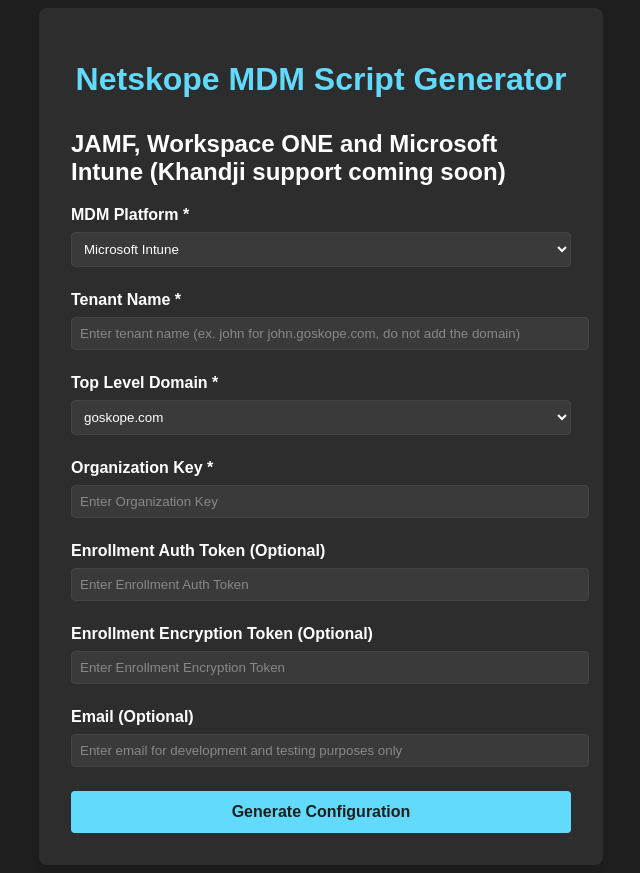
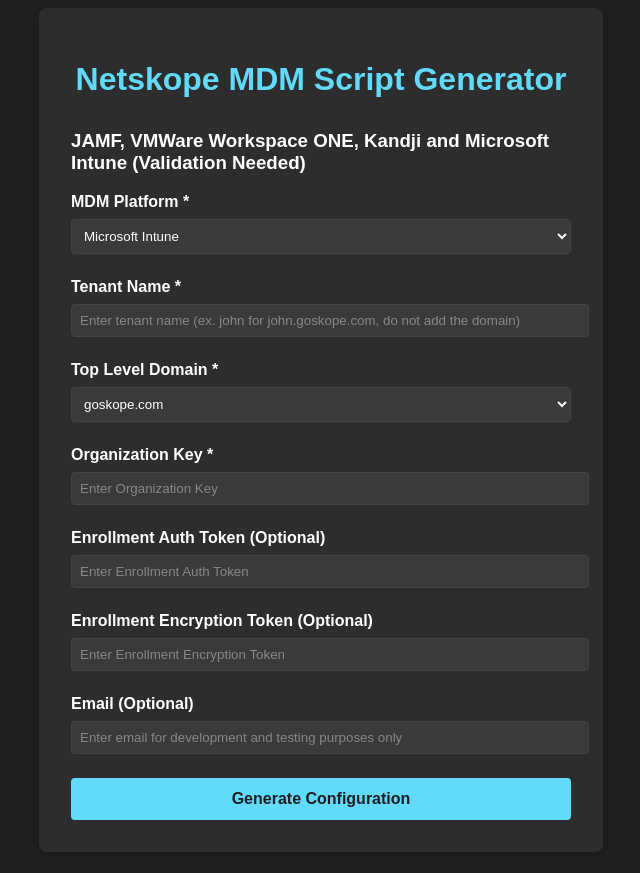
Before and after one commit to neerdael-nl/netskope-mac-mdm-config-gen, a React (Create React App) app in the folder client/: page / in a window 1280 px wide. Shown: the whole page, without its empty margins (319-959 px from the left). Built offline with nearby package versions, Linux system fonts and the light colour scheme; the HTML template or start-up script is replaced by a standard one.

Commit message:
updated subtitle

```diff
--- a/client/src/App.js
+++ b/client/src/App.js
@@ -70,7 +70,7 @@
     <div className="App">
       <div className="container">
         <h1>Netskope MDM Script Generator</h1>
-        <h2>JAMF, Workspace ONE and Microsoft Intune (Khandji support coming soon)</h2>
+        <h3>JAMF, VMWare Workspace ONE, Kandji and Microsoft Intune (Validation Needed)</h3>
         <form onSubmit={handleSubmit}>
         <div className="form-group">
           <label htmlFor="mdmPlatform">MDM Platform *</label>
```
